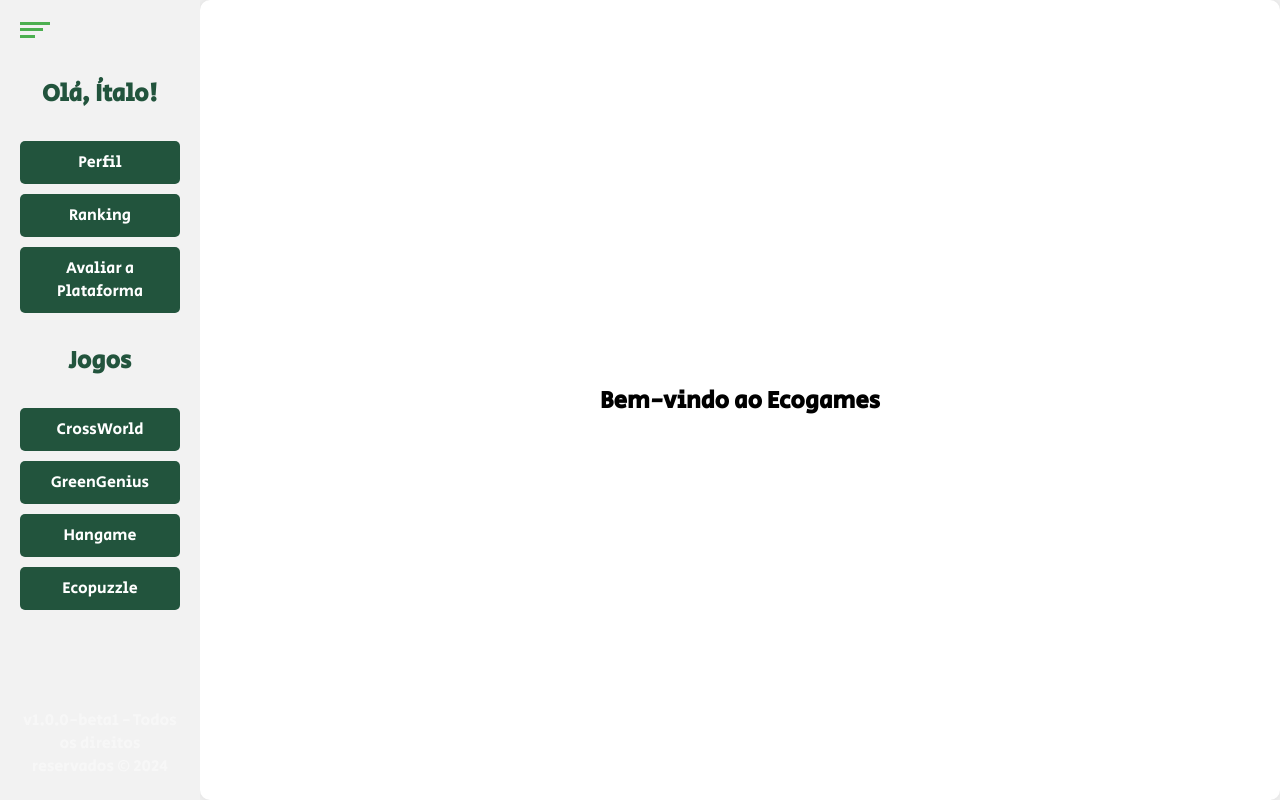
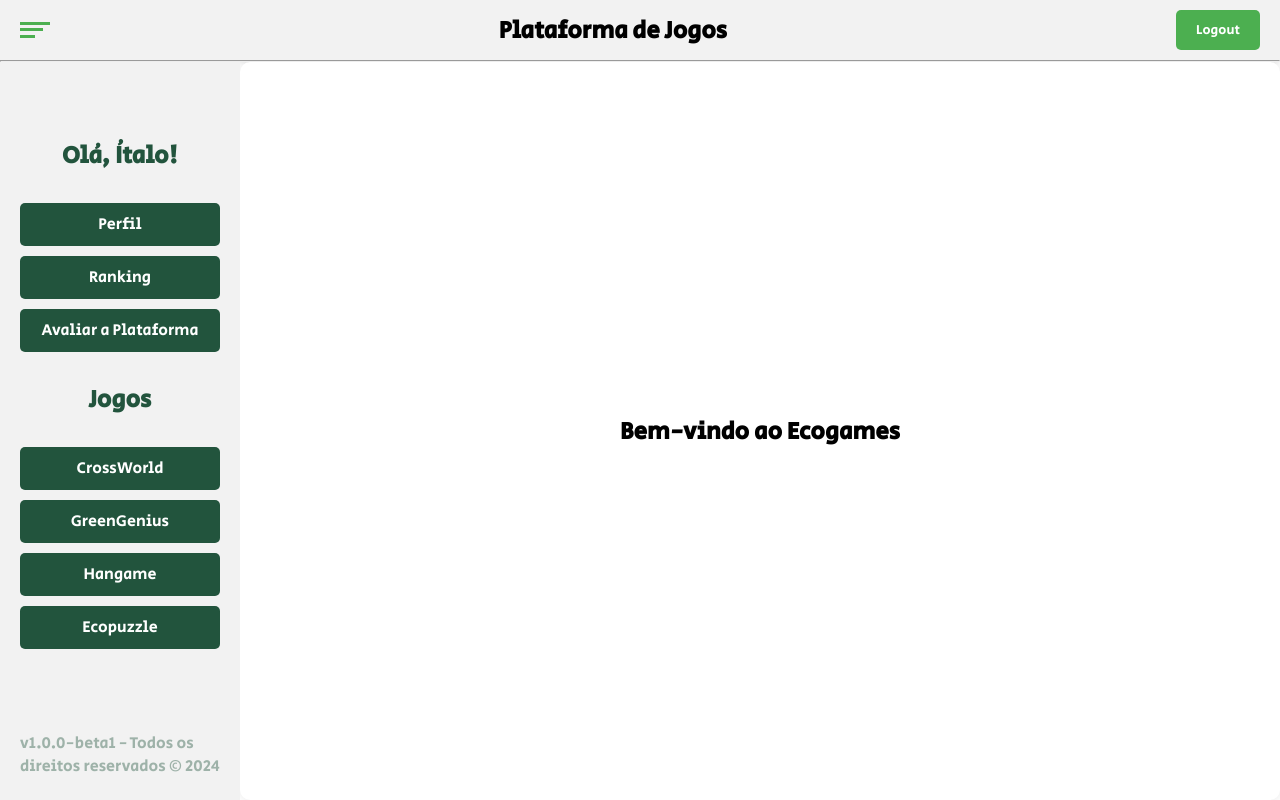
Before and after one commit to italovarzone/eco-games, a PHP site: page /telas/home/index.html in a window 1280 px wide. Run offline with PHP 8.4, Linux system fonts and the light colour scheme.

Commit message:
feat: Altera tela da plataforma e adiciona navbar.

```diff
--- a/src/telas/home/index.html
+++ b/src/telas/home/index.html
@@ -7,12 +7,17 @@
   <title>Plataforma de Jogos</title>
 </head>
 <body>
-  <div class="container">
+  <nav class="nav-bar">
     <button onclick="toggleSidebar()" class="toggle-sidebar-btn">
       <span class="bar"></span>
       <span class="bar"></span>
       <span class="bar"></span>
     </button>
+    <span class="platform-name">Plataforma de Jogos</span>
+    <button onclick="logout()" class="logout-btn">Logout</button>
+  </nav>
+  <hr>
+  <div class="container">
     <aside class="sidebar">
       <h2 class="user-greeting">Olá, Ítalo!</h2>
       <ul>
@@ -31,9 +36,11 @@
         <p>v1.0.0-beta1 - Todos os direitos reservados &copy; 2024</p>
       </footer>
     </aside>
-    <div id="game-container">
-      <h2>Bem-vindo ao Ecogames</h2>
-    </div>
+    <main class="content">
+      <div id="game-container">
+        <h2>Bem-vindo ao Ecogames</h2>
+      </div>
+    </main>
   </div>
   <script src="script.js"></script>
 </body>
--- a/src/telas/home/script.js
+++ b/src/telas/home/script.js
@@ -9,10 +9,8 @@ toggleSidebarBtn.addEventListener('click', function() {
     content.classList.toggle('closed');
 
     if (sidebar.classList.contains('closed')) {
-        gameContainer.style.width = '100%';
         sidebarList.classList.add('disabled');
     } else {
-        gameContainer.style.width = 'calc(100% - 200px)';
         sidebarList.classList.remove('disabled');
     }
 });
--- a/src/telas/home/style.css
+++ b/src/telas/home/style.css
@@ -13,25 +13,55 @@
     margin: 0;
     padding: 0;
     font-family: var(--fonte-gamer);
-    box-sizing: border-box;
 }
 
 body {
     display: flex;
+    flex-direction: column;
     height: 100vh;
-    background-color: var(--cor-fundo);
+    background-color: white;
+}
+
+.nav-bar {
+    display: flex;
+    align-items: center;
+    justify-content: space-between;
+    padding: 10px 20px;
+    background-color: #f2f2f2;
+    box-shadow: 0 2px 5px rgba(0, 0, 0, 0.1);
+}
+
+.nav-bar .platform-name {
+    font-size: 1.5em;
+    font-weight: bold;
+}
+
+.nav-bar .logout-btn {
+    background-color: var(--cor-botao);
+    border: none;
+    color: white;
+    padding: 10px 20px;
+    border-radius: 5px;
+    cursor: pointer;
+    transition: background-color 0.3s;
+}
+
+.nav-bar .logout-btn:hover {
+    background-color: darken(var(--cor-botao), 10%);
 }
 
 .container {
     display: flex;
     width: 100%;
-    overflow: hidden;
+    overflow: hidden; /* Para esconder o conteúdo que vazar da largura */
+    flex-grow: 1; /* Permite que o container principal ocupe o restante da altura */
 }
 
 .sidebar {
     width: 200px;
-    background-color: var(--cor-fundo);
-    color: white;
+    min-width: 0; /* Garante que a largura mínima seja 0 para que o jogo expanda corretamente */
+    background-color: #f2f2f2;
+    color: var(--cor-primaria);
     padding: 20px;
     display: flex;
     flex-direction: column;
@@ -68,8 +117,19 @@ body {
     background-color: var(--cor-botao);
 }
 
+.content {
+    flex-grow: 1;
+    display: flex;
+    flex-direction: column;
+    justify-content: center;
+}
+
+.content h1 {
+    margin-bottom: 20px;
+}
+
 #game-container {
-    flex-grow: 1;
+    height: 100%;
     display: flex;
     align-items: center;
     justify-content: center;
@@ -124,13 +236,14 @@ body {
 
 .footer {
     color: white;
+    bottom: 0;
     margin-top: auto;
     width: 100%;
     opacity: 0.4;
-    text-align: center;
 }
 
 .footer p {
+    color: var(--cor-primaria);
     margin: 2px 0;
 }
 
```
Also changed, not shown: other parts of src/telas/home/style.css (+78 -7 lines).
